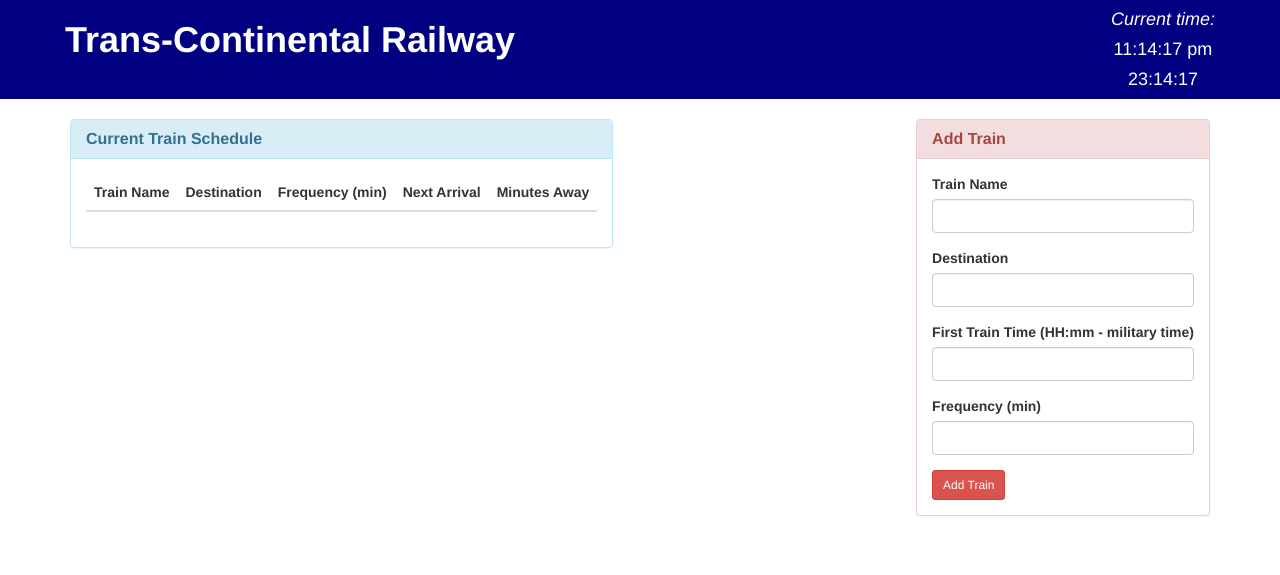
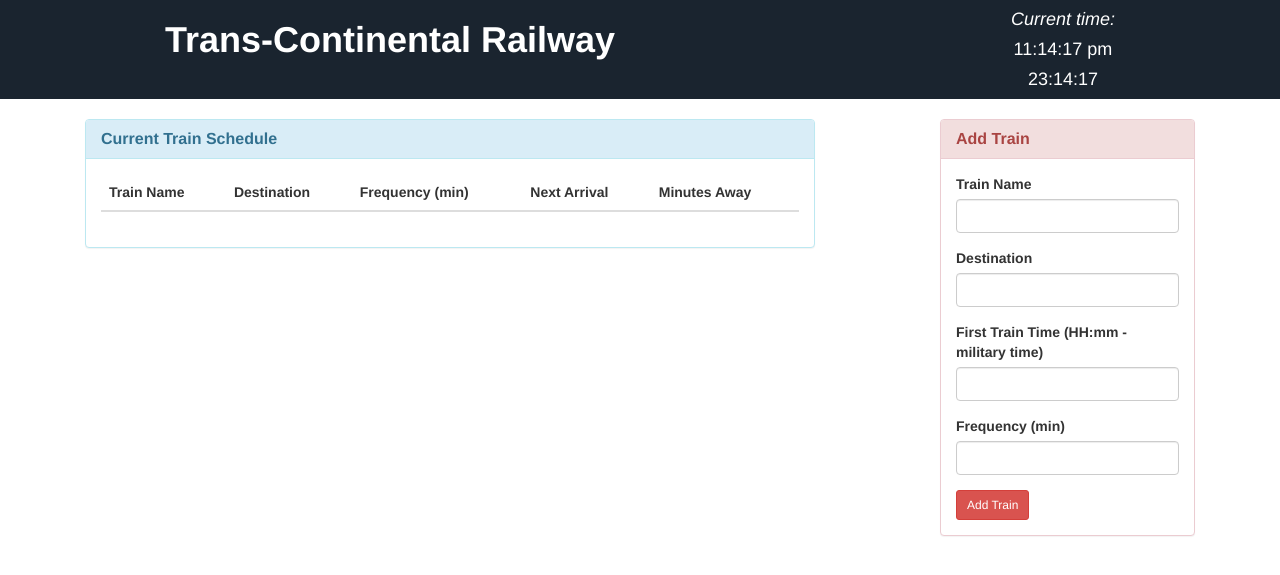
Before and after one commit to eglabe/Train-Scheduler, a PHP site: page / in a window 1280 px wide. Shown: the top 575 px of the page. Run offline with PHP 8.4, Linux system fonts and the light colour scheme; lists and menus that the app fills with data are empty; some libraries are stand-ins or nearby versions.

Commit message:
fix indents

```diff
--- a/assets/css/style.css
+++ b/assets/css/style.css
@@ -1,12 +1,12 @@
 #header {
-	background-color: navy;
+	background-color: #1a242f;
 	color: white;
 }
 
 #title {
-	margin-left: 50px;
+	margin-left: 150px;
 }
 
 #current-time-div {
-	margin-right: 50px;
+	margin-right: 150px;
 }
--- a/index.html
+++ b/index.html
@@ -30,14 +30,15 @@
   <div class="container">
 
     <!-- Current Train Schedule Section -->
-    <div class="row pull-left">
-      <div class="col-sm-12">
+    <div>
+      <div class="col-sm-8">
         <br>
         <!-- Table -->
         <div class="panel panel-info">
           <div class="panel-heading">
             <h3 class="panel-title"><strong><i class=""></i>Current Train Schedule</strong></h3>
           </div>
+
           <div class="panel-body">
             <table class="table" id="train-table">
     			    <thead>
@@ -53,56 +54,50 @@
                   <!-- Train Information Goes Here -->
     			    </tbody>
             </table>
+          </div>
 
-          </div>
         </div>
       </div>
     </div>
 
     <!-- Add Train Section -->
-    <div class="row pull-right">
-      <div class="col-sm-12">
+    <div>
+      <div class="col-sm-3 col-sm-offset-1">
         <br>
         <!-- First panel is for handling the search parameters -->
         <div class="panel panel-danger">
           <div class="panel-heading">
             <h3 class="panel-title"><strong><i class=""></i>Add Train</strong></h3>
           </div>
+
           <div class="panel-body">
-
             <!-- Here we create an HTML Form for handling the inputs-->
             <form role="form">
-
               <!-- Here we create the text box for capturing the train name -->
               <div class="form-group">
                 <label for="name">Train Name</label>
                 <input type="text" class="form-control" id="train-name">
               </div>
-
               <!-- Here we create the text box for capturing the train destination -->
               <div class="form-group">
                 <label for="role">Destination</label>
                 <input type="text" class="form-control" id="destination">
-
               </div>
-
               <!-- Here we capture the First Train Time (in military time) -->
               <div class="form-group">
                 <label for="start-date">First Train Time (HH:mm - military time)</label>
                 <input type="text" class="form-control" id="first-train">
               </div>
-
               <!-- Here we capture the Train Frequency -->
               <div class="form-group">
                 <label for="end-year">Frequency (min)</label>
                 <input type="text" class="form-control" id="frequency">
               </div>
-
               <!-- Here we have our final submit button -->
               <button type="submit" class="btn btn-sm btn-danger" id="add-train"><i class=""></i> Add Train</button>
-
             </form>
           </div>
+
         </div>
       </div>
     </div>
@@ -114,6 +109,5 @@
 <!-- JavaScript -->
 <script type="text/javascript" src="assets/javascript/app.js"></script>
 
-
 </body>
 </html>
```
Lines whose indentation alone changed are shown as unchanged.
